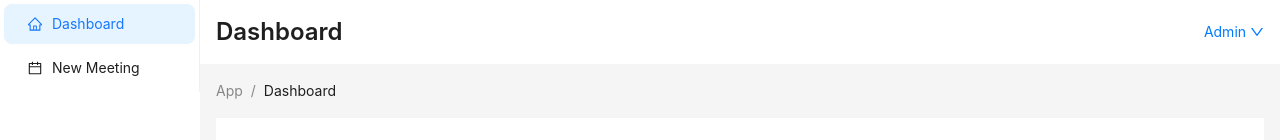
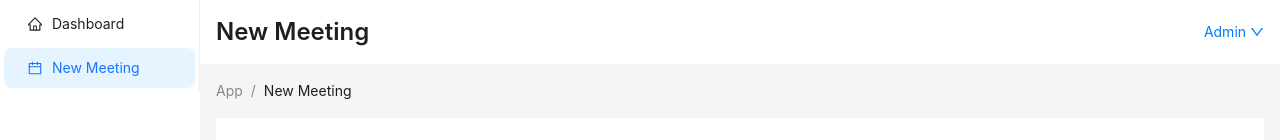
Before and after one commit to jestrux/meetings-app, a React (Vite) app: page / in a window 1280 px wide. Shown: the top 140 px of the page. Built offline with nearby package versions, Linux system fonts and the light colour scheme; no server answers.

Commit message:
Default to new meetings page

```diff
--- a/src/MainApp/index.jsx
+++ b/src/MainApp/index.jsx
@@ -4,7 +4,7 @@ import Dashboard from "./pages/Dashboard";
 import NewMeeting from "./pages/NewMeeting";
 
 const App = () => {
-	const [currentPage, setCurrentPage] = useState("Dashboard");
+	const [currentPage, setCurrentPage] = useState("New Meeting");
 	const handleChangePage = (e) => {
 		setCurrentPage(e.key);
 	};
```
